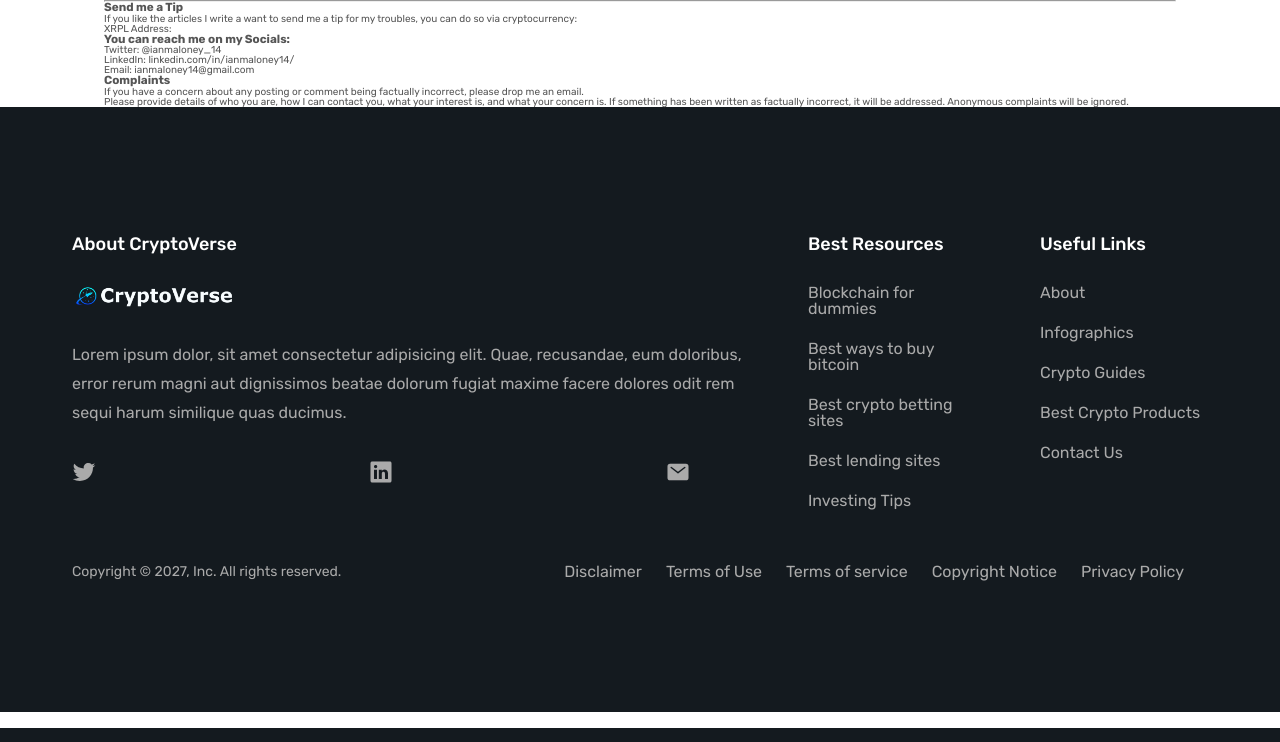
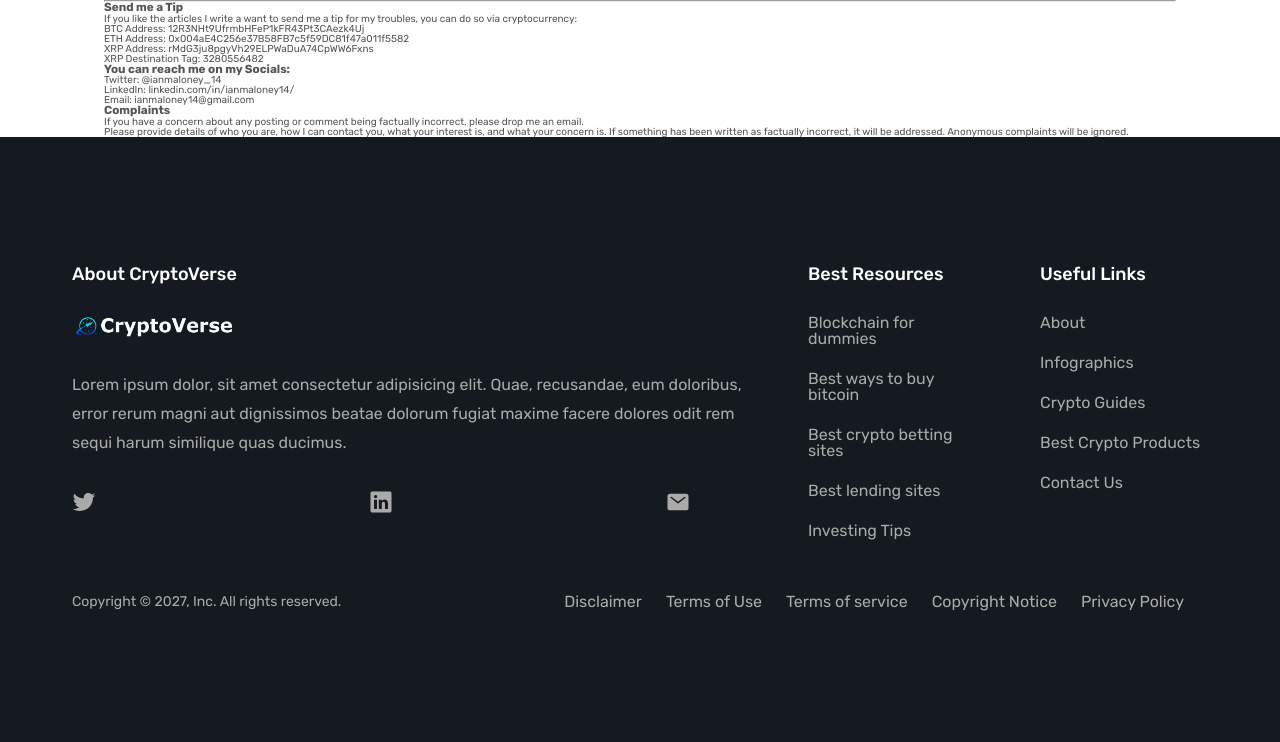
Before and after one commit to ianmaloney14/blogs, a Django app: page /about/ in a window 1280 px wide. Shown: the part 72-814 px from the top of the page. Run offline with Django 4.2, Linux system fonts and the light colour scheme.

Commit message:
added wallet addresses

```diff
--- a/cyber_sec/cyber_blog/blog_app/templates/about.html
+++ b/cyber_sec/cyber_blog/blog_app/templates/about.html
@@ -27,7 +27,10 @@
             <hr>
             <h3 class="subheading--text">Send me a Tip</h3>
                 <p class="paragraph--text">If you like the articles I write a want to send me a tip for my troubles, you can do so via cryptocurrency:</p>
-                <p class="paragraph--text">XRPL Address: </p>
+                <p class="paragraph--text">BTC Address: 12R3NHt9UfrmbHFeP1kFR43Pt3CAezk4Uj</p>
+                <p class="paragraph--text">ETH Address: 0x004aE4C256e37B58FB7c5f59DC81f47a011f5582</p>
+                <p class="paragraph--text">XRP Address: rMdG3ju8pgyVh29ELPWaDuA74CpWW6Fxns</p>
+                <p class="paragraph--text">XRP Destination Tag: 3280556482</p>
             <h3 class="subheading--text">You can reach me on my Socials:</h3>
                 <p class="paragraph--text">Twitter: @ianmaloney_14</p>
                 <p class="paragraph--text">LinkedIn: linkedin.com/in/ianmaloney14/</p>
```
Also changed, not shown: cyber_sec/cyber_blog/db.sqlite3.
